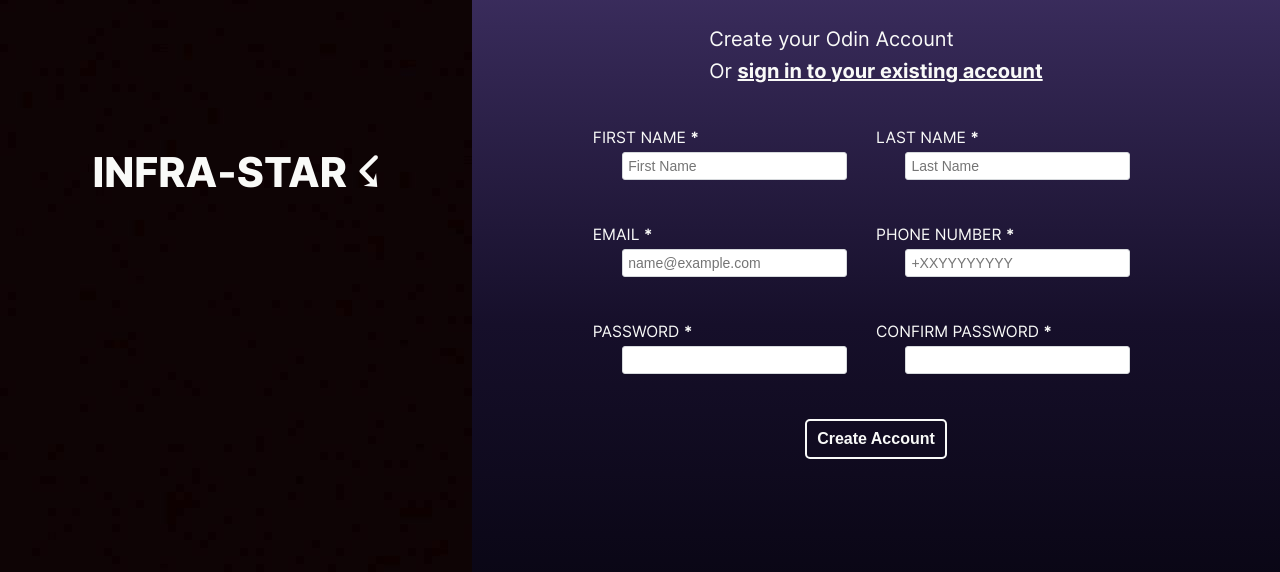
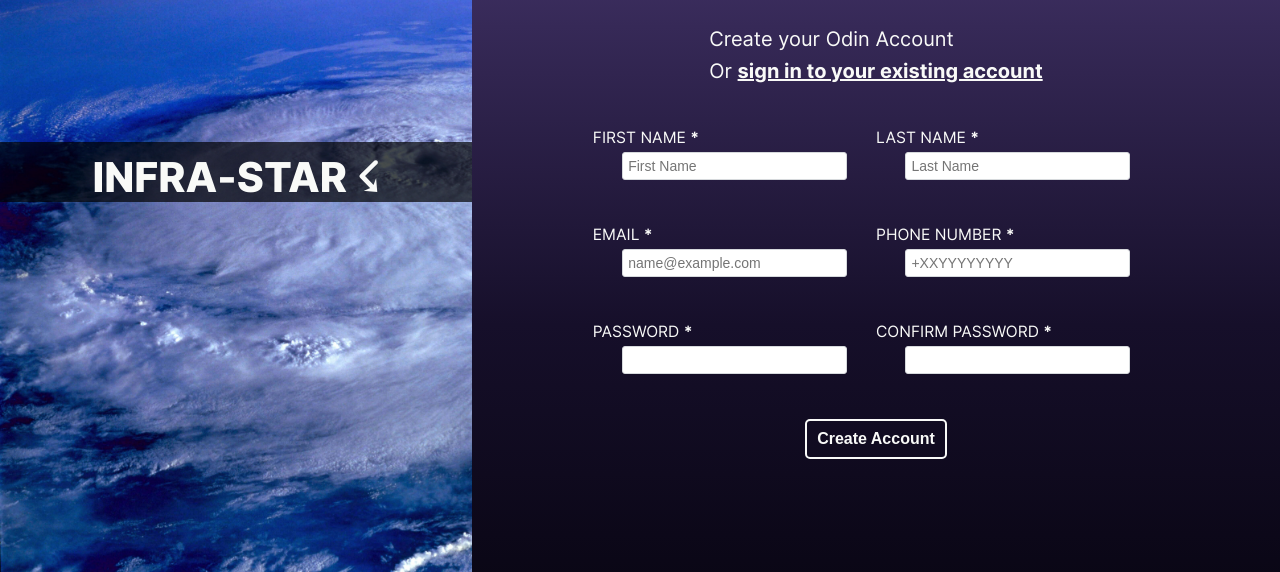
Before and after one commit to Yagrr/signup-form, a plain HTML site: page signup-page/signup.html in a window 1280 px wide. Shown: the part 228-800 px from the top of the page. Drawn offline with Linux system fonts and the light colour scheme.

Commit message:
Fix left of signup page with bg image and logo for wide screen

```diff
--- a/signup-page/signup-style.css
+++ b/signup-page/signup-style.css
@@ -171,7 +171,15 @@ p .underline {
         align-items: center;
         width:40vw;
         height:100vh;
-        background: url(../resources/signup-bg.jpg) #281E40;
+        background: #281E40 url(../resources/signup-bg.jpg);
+        background-size: cover;
+        background-repeat: no-repeat;
+    }
+
+    .left .header-logo {
+        width:100%;
+        padding-top: 10px;
+        background: rgba(0,0,0,0.7);
     }
 
     .right {
@@ -180,6 +188,10 @@ p .underline {
         align-items: center;
         width:60vw;
         height:100vh;
+    }
+    /* Hide header logo on right for wide screen */
+    .right header .header-logo {
+        visibility: hidden;
     }
 
     .title {
```
